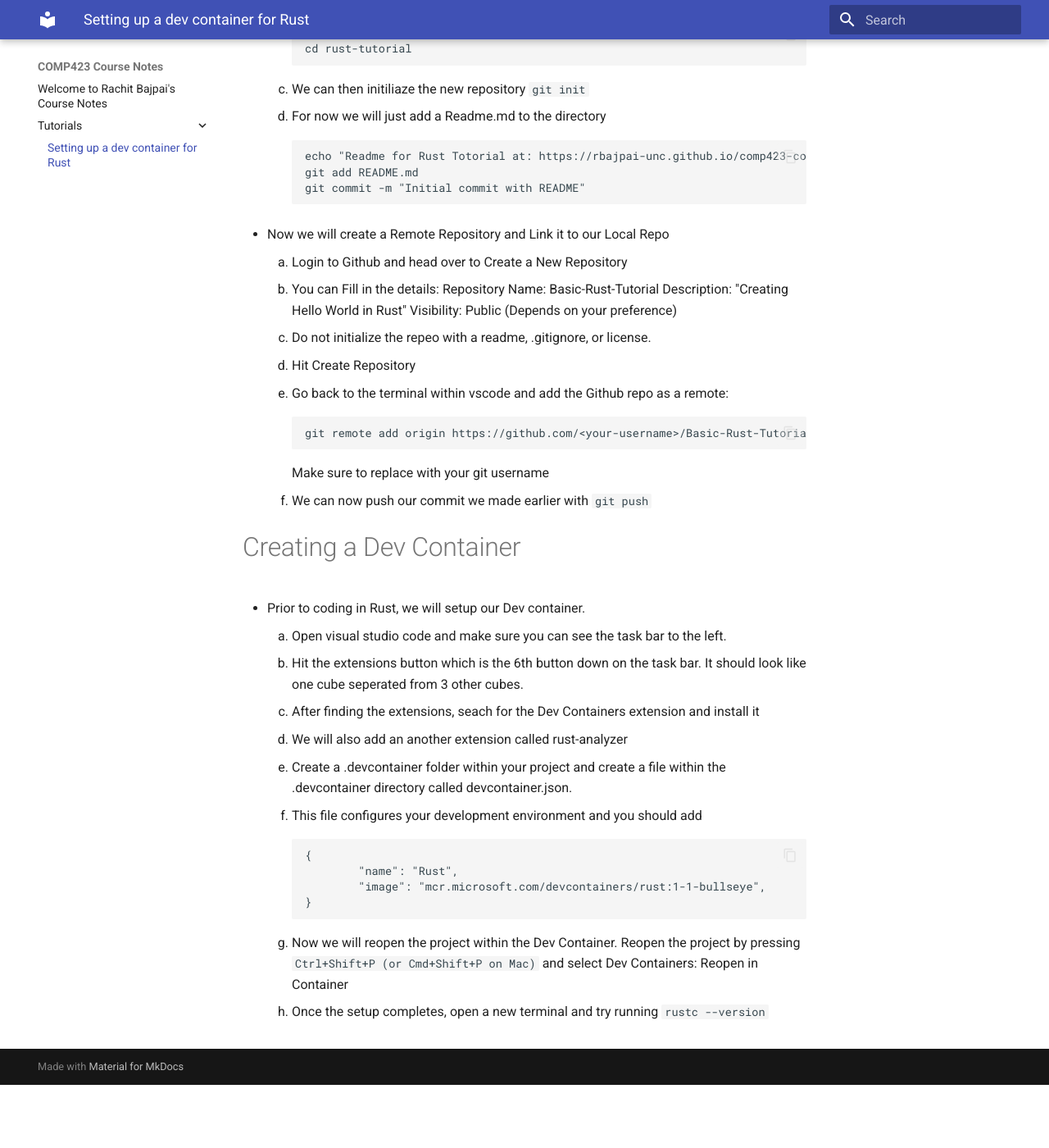
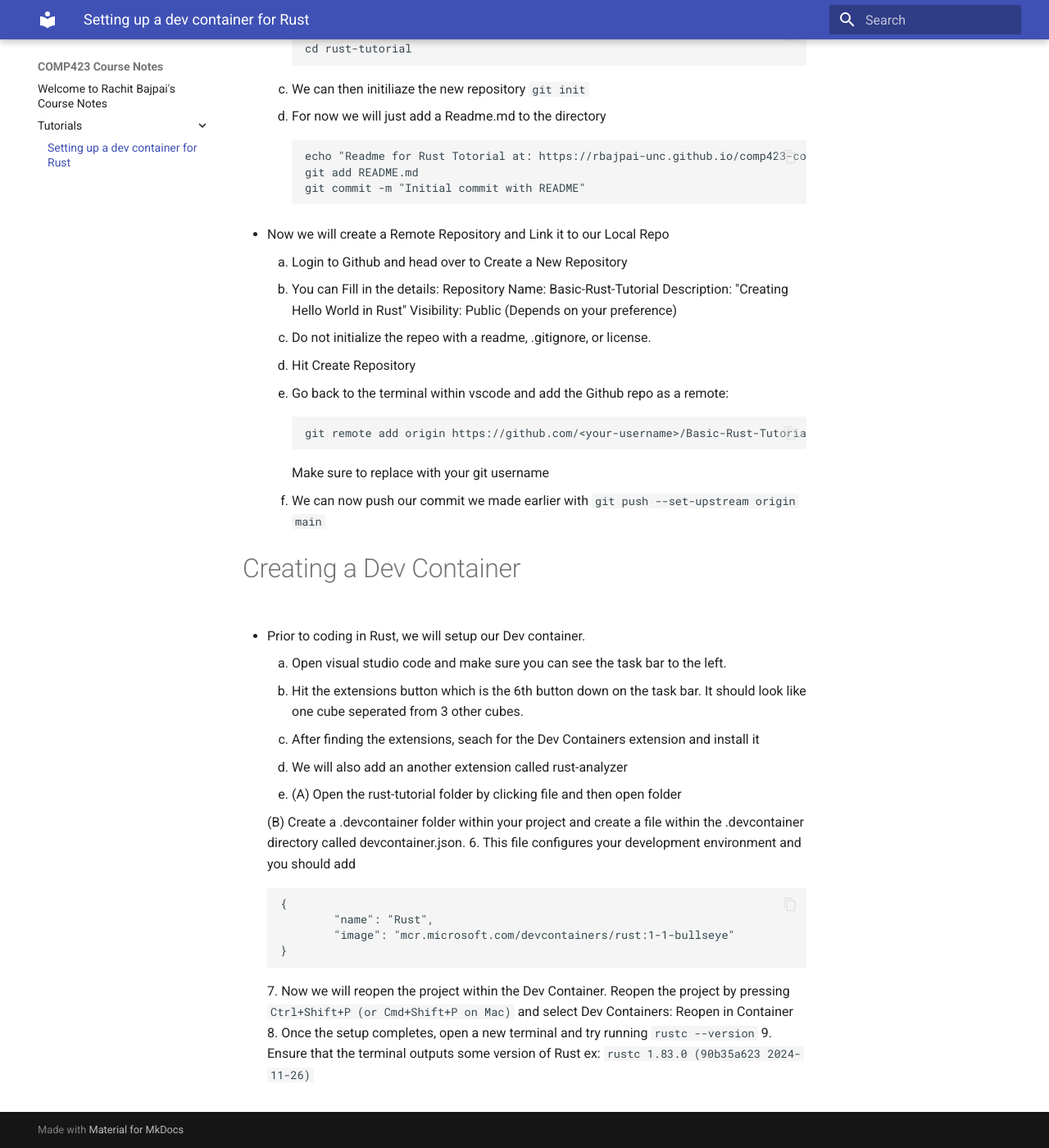
Before and after one commit to rbajpai-unc/comp423-course-notes, an MkDocs documentation site: the page built from docs/tutorials/rust-setup.md, in a window 1280 px wide and 1400 px high, scrolled down 690 px. Shown: the whole window at 82% size. Built offline with MkDocs 1.6.1 and Material for MkDocs 9.7.7, drawn with Linux system fonts in a browser that asks for light colours; before the commit the page ends 2013 px from its top, so only the background shows below that.

Commit message:
Updated tutorial to make it more user friendly and ensure Dev Container is Set

````diff
--- a/docs/tutorials/rust-setup.md
+++ b/docs/tutorials/rust-setup.md
@@ -40,20 +40,24 @@
         ```
         Make sure to replace <your-username> with your git username
     6. We can now push our commit we made earlier with
-    ``` git push```
+    ``` git push --set-upstream origin main```
 # Creating a Dev Container
 * Prior to coding in Rust, we will setup our Dev container.
     1. Open visual studio code and make sure you can see the task bar to the left.
     2. Hit the extensions button which is the 6th button down on the task bar. It should look like one cube seperated from 3 other cubes.
     3. After finding the extensions, seach for the Dev Containers extension and install it
     4. We will also add an another extension called rust-analyzer
-    5. Create a .devcontainer folder within your project and create a file within the .devcontainer directory called devcontainer.json.
+    5. (A) Open the rust-tutorial folder by clicking file and then open folder
+
+    (B) Create a .devcontainer folder within your project and create a file within the .devcontainer directory called devcontainer.json.
     6. This file configures your development environment and you should add
         ```
         {
 	            "name": "Rust",
-                "image": "mcr.microsoft.com/devcontainers/rust:1-1-bullseye",
+                "image": "mcr.microsoft.com/devcontainers/rust:1-1-bullseye"
         }
         ```
     7. Now we will reopen the project within the Dev Container. Reopen the project by pressing ``` Ctrl+Shift+P (or Cmd+Shift+P on Mac) ``` and select Dev Containers: Reopen in Container
     8. Once the setup completes, open a new terminal and try running ``` rustc --version ```
+    9. Ensure that the terminal outputs some version of Rust
+        ex: ```rustc 1.83.0 (90b35a623 2024-11-26)```
````
